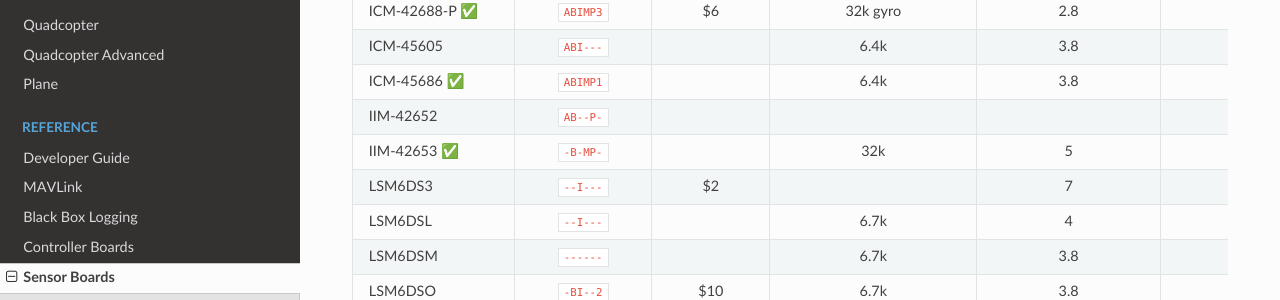
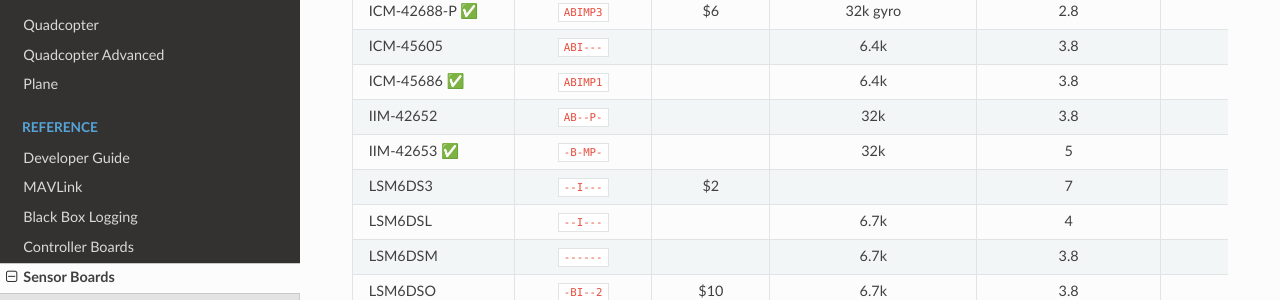
Before and after one commit to qqqlab/madflight-docs, an MkDocs documentation site: the page built from docs/Sensor-Boards.md, in a window 1280 px wide and 900 px high, scrolled down 707 px. Shown: the part 151-451 px from the top of the window. Built offline with MkDocs 1.6.1, drawn with Linux system fonts in a browser that asks for light colours; nearby versions of some CDN libraries.

Commit message:
IIM sensors

```diff
--- a/docs/Sensor-Boards.md
+++ b/docs/Sensor-Boards.md
@@ -27,8 +27,8 @@ ICM-42670-P| `A---P-` | $3 | 1.6k | 7 | 100 | Marketed for drones
 ICM-42688-P &#x2705;| `ABIMP3` | $6 | 32k gyro | 2.8 | 70 | Used in current high performance FC
 ICM-45605 | `ABI---` |  | 6.4k | 3.8 | 80 | similar to ICM-45686 but with FS max 2000dps / 16G
 ICM-45686 &#x2705;| `ABIMP1` |  | 6.4k | 3.8 | 80 | FS max 4000dps / 32G
-IIM-42652 | `AB--P-` |
-IIM-42653 &#x2705; | `-B-MP-` | | 32k | 5 | 70 |
+IIM-42652 | `AB--P-` | | 32k | 3.8 | 70
+IIM-42653 &#x2705; | `-B-MP-` | | 32k | 5 | 70 | FS max 4000dps / 32G
 LSM6DS3    | `--I---` | $2 | | 7 | 180 |
 LSM6DSL    | `--I---` |  | 6.7k | 4 | 80 |
 LSM6DSM    | `------` |  | 6.7k | 3.8 | 130 |
```
